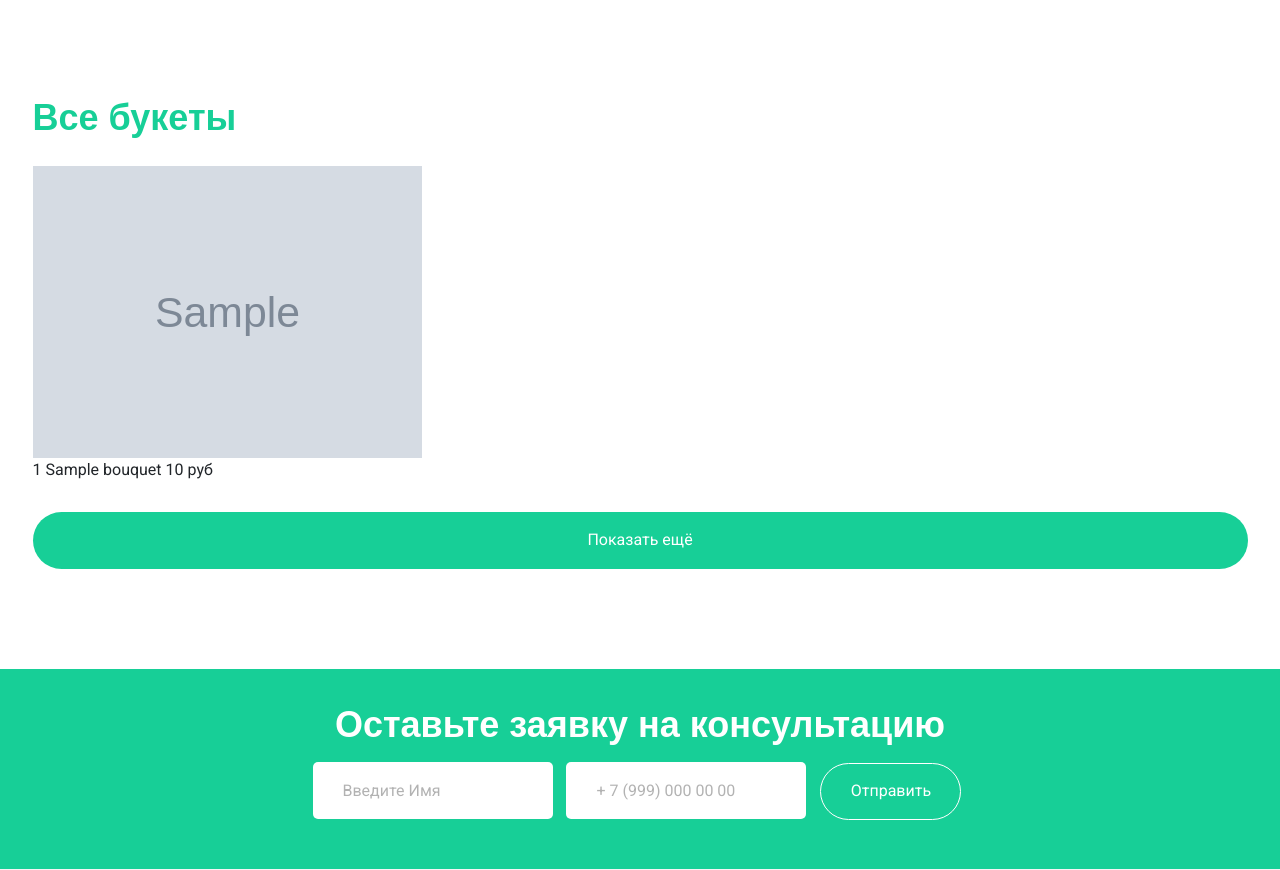
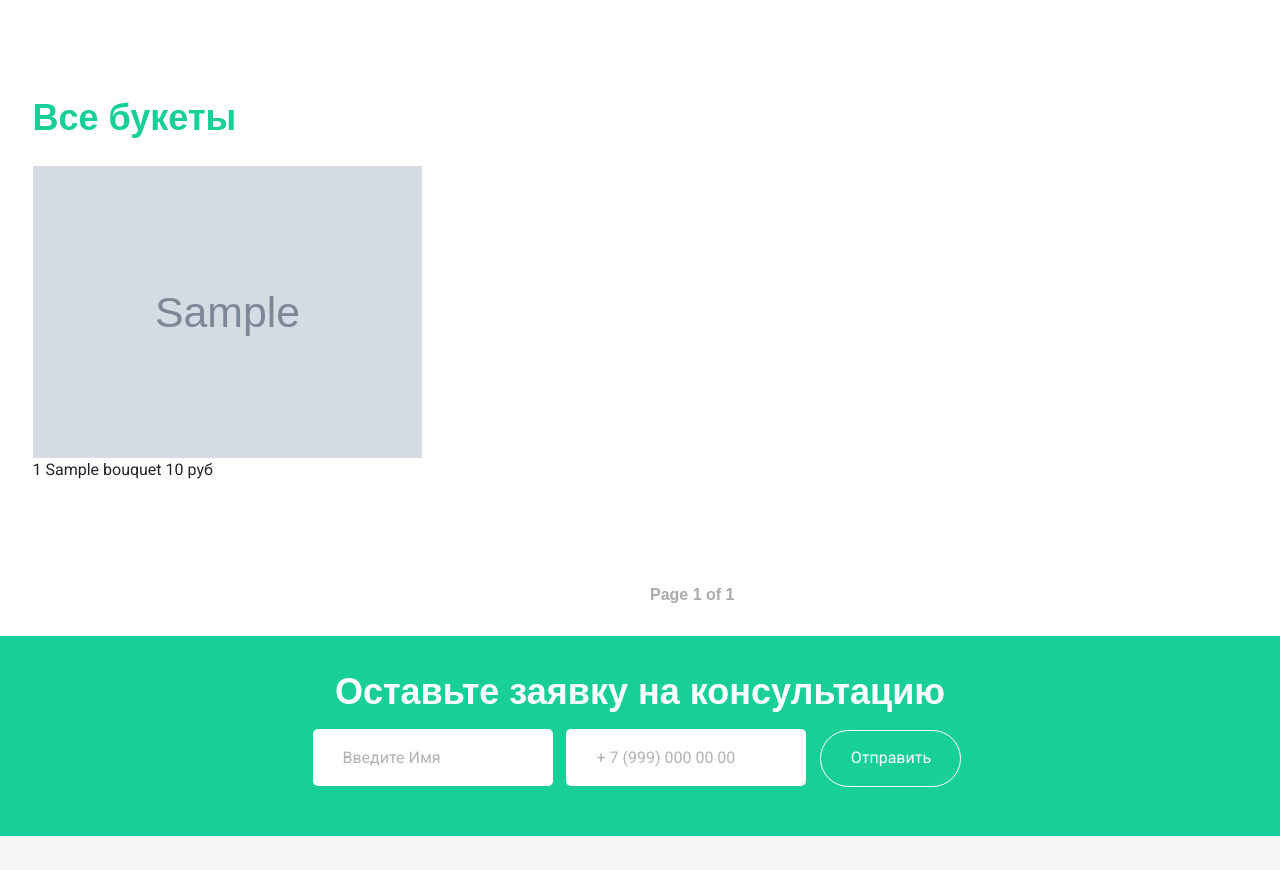
Before and after one commit to AntonGorynya/FlowerShop, a Django app: template shop/templates/catalog.html in a window 1280 px wide. Shown: the part 53-923 px from the top of the page. Run offline with Django 3.2, Linux system fonts and the light colour scheme; the template is opened without the code that fills it: most values are stand-ins (such as "Sample title", 1, 10 or a date in 2020); grey boxes marked "Sample" are stand-in pictures; some web fonts are replaced.

Commit message:
add pagination

```diff
--- a/shop/static/css/main.css
+++ b/shop/static/css/main.css
@@ -750,3 +750,38 @@ color: #2D2D2D;
 
 opacity: 0.3;
 }
+
+.current {
+    display: inline-block;
+	font-family:  sans-serif;
+    vertical-align: middle;
+    text-align: center;
+	font-size: 16px;
+	line-height: normal;
+	color: #ABABAB;
+	font-weight: 800;
+}
+
+.parentCatalog {
+    padding-bottom: 30px;
+
+}
+
+.pageButton {
+    background: #17CF97;
+	border-radius: 40px;
+	font-weight: 800;
+	font-size: 16px;
+	line-height: 103.52%;
+	color: #FFFFFF;
+	border: none;
+	cursor: pointer;
+    width: 100%;
+	height: 57px;
+	margin-top: 30px;
+}
+
+.steps {
+    white-space: nowrap;
+    margin-left: 650px
+}
--- a/shop/templates/catalog.html
+++ b/shop/templates/catalog.html
@@ -4,13 +4,14 @@
 {% include "head.html" %}
 <body>
 	{% include "header.html" %}
-	<section id="catalog">
-		<div class="container p100">
+	<section id="catalog" >
+		<div class = "parentCatalog">
+			<div class="container p100" align="justify">
 				<div class="catalog">
 					<div class="title">Все букеты</div>
 					<div class="catalog__block">
 						<div class="row">
-						{% for bouquet in bouquets%}
+							{% for bouquet in bouquets_page %}
 								<div class="col col-4">
 									<img src="{{ bouquet.image.url }}" class="img" alt="{{ bouquet.name}}" onclick="location.href = '{% url "order" bouquet_id=bouquet.id  %}'">
 									<span class="recommended__block_intro">{{ bouquet.id }} {{ bouquet.name }}</span>
@@ -18,9 +19,10 @@
 								</div>
 							{% endfor %}
 						</div>
-					<button class="btn recommended__btn">Показать ещё</button>
 					</div>
 				</div>
+			</div>
+		{% include "pagination.html" with page=bouquets_page %}
 		</div>
 	</section>
 	{% include "footer.html" %}
--- /dev/null
+++ b/shop/templates/pagination.html
@@ -0,0 +1,15 @@
+{% load static %}
+<div class="pagination">
+    <div class="steps">
+        <form id="pag" method="get"> </form>
+        {% if page.has_previous %}
+            <button form="pag" type="submit" class="pageButton " style="display: inline-block; bottom: 30px;" name="page" value="{{ page.previous_page_number }}">Previous<</button>
+        {% endif %}
+        <div class="current">
+            Page {{ page.number }} of {{ page.paginator.num_pages }}
+        </div>
+        {% if page.has_next %}
+            <button form="pag" type="submit" class="pageButton " style="display: inline-block; bottom: 30px;" name="page" value="{{ page.next_page_number }}">Next></button>
+        {% endif %}
+    </div>
+</div>
--- a/shop/templates/result.html
+++ b/shop/templates/result.html
@@ -70,7 +70,7 @@
 						<script type="text/javascript" charset="utf-8" async src="https://api-maps.yandex.ru/services/constructor/1.0/js/?um=constructor%3Af39d7a7f1829359b6ffe21ab6356fcaeace17d528d6522dba8772f885c8b1a7d&amp;width=398&amp;height=316&amp;lang=ru_RU&amp;scroll=true"></script>
 					</div>
 				</div>
-				<button class="btn contacts__btn" onclick="window.location.href={% url "order" %}">Заказать доставку</button>
+				<button class="btn contacts__btn" onclick="window.location.href={% url "quiz" %}">Заказать доставку</button>
 			</div>
 		</div>
 	</section>
```
Also changed, not shown: shop/views.py (+13 -4 lines). Lines whose indentation alone changed are shown as unchanged.
